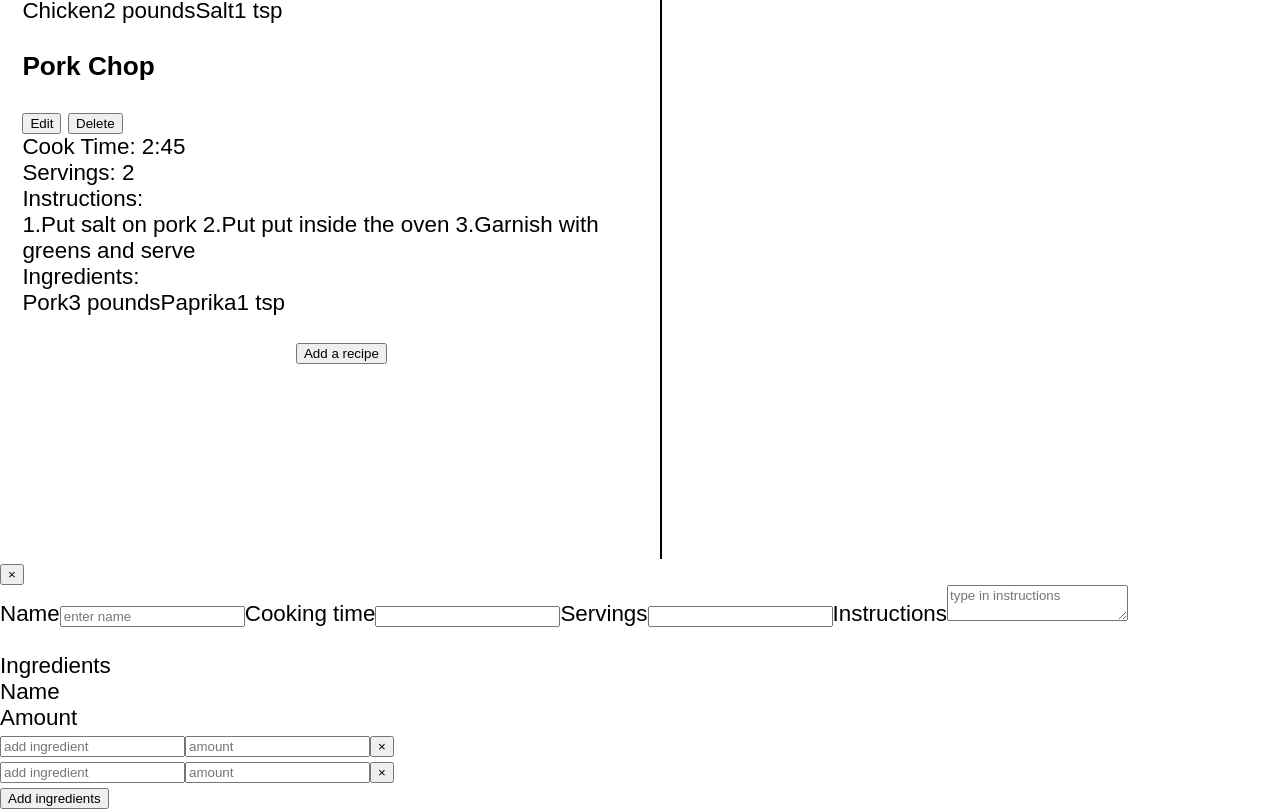
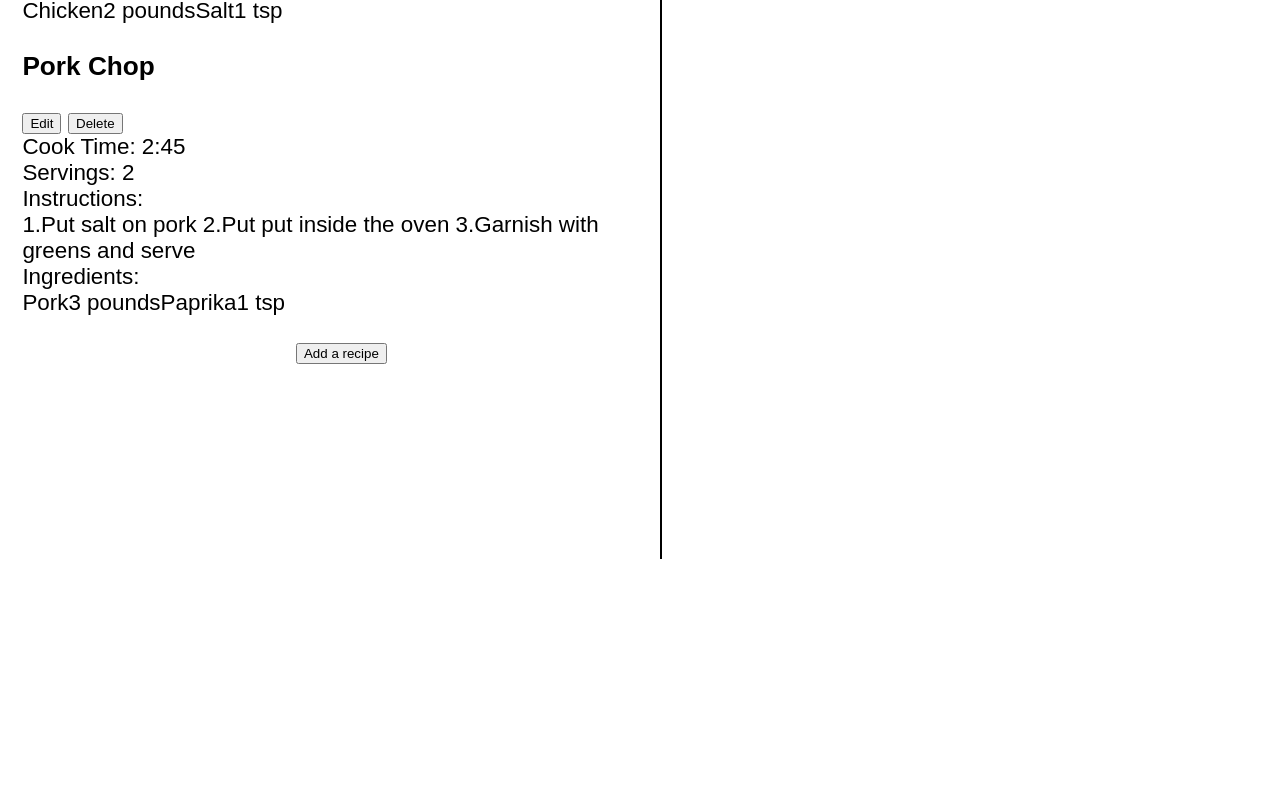
Before and after one commit to stephn2027/RMEtest, a React (Create React App) app: page / in a window 1280 px wide. Shown: the part 267-1076 px from the top of the page. After the commit the page ends 826 px from the top, so only its background shows below. Built offline with nearby package versions, Linux system fonts and the light colour scheme.

Commit message:
loadingmodulesbabel

```diff
--- a/src/components/App.js
+++ b/src/components/App.js
@@ -9,13 +9,18 @@ import "../css/app.css";
 export const RecipeContext = React.createContext();
 const LOCAL_STORAGE_KEY = 'cookingWithReact.App[recipes]';
 function App() {
-
+  const [selectedRecipeId,setSelectedRecipeId] = useState();
   const [recipes, setRecipes] = useState(sampleRecipes);
+  const selectedRecipe = recipes.find(recipe=>recipe.id === selectedRecipeId);
+  console.log(selectedRecipe);
 
   const recipeContextValue ={
     handleRecipeAdd,
     handleRecipeDelete,
+    handleRecipeSelect,
   };
+
+
 
   useEffect(()=>{
     const recipeKeyFromLocalStorage =  localStorage.getItem(LOCAL_STORAGE_KEY);
@@ -26,7 +31,10 @@ function App() {
     localStorage.setItem(LOCAL_STORAGE_KEY, JSON.stringify(recipes));
   },[recipes]);
 
+  function handleRecipeSelect(id){
+    setSelectedRecipeId(id);
 
+  }
 
 
 
@@ -54,7 +62,7 @@ function App() {
   return <>
   <RecipeContext.Provider value={recipeContextValue}>
       <RecipeList recipes={recipes} />
-      <RecipeEdit/>
+      {selectedRecipe && <RecipeEdit recipe = {selectedRecipe}/>}
   </RecipeContext.Provider>
   </>
 }
--- a/src/components/Recipe.js
+++ b/src/components/Recipe.js
@@ -2,14 +2,18 @@ import React,{ useContext } from "react";
 import IngredienstList from "./IngredientsList";
 import { RecipeContext } from "./App";
 export default function Recipe(props){
-     const {handleRecipeDelete} = useContext( RecipeContext );
+     const {handleRecipeDelete,handleRecipeSelect} = useContext( RecipeContext );
      const {id,name,cookTime,servings,instructions,ingredients}=props;
   return (
     <div className="recipe">
       <div className="recipe__header">
         <h3 className="recipe__title">{name}</h3>
         <div>
-          <button className="btn btn--primary mr-1">Edit</button>
+          <button
+          className="btn btn--primary mr-1"
+          onClick={()=>handleRecipeSelect(id)}
+          >Edit
+          </button>
           <button
           className="btn btn--danger"
           onClick={()=>handleRecipeDelete(id)}
--- a/src/components/RecipeEdit.js
+++ b/src/components/RecipeEdit.js
@@ -1,36 +1,77 @@
 import React from "react";
 import RecipeEditIngredient from "./RecipeEditIngredient";
-export default function RecipeEdit() {
+
+export default function RecipeEdit({recipe}) {
   return (
     <div className="recipe-edit">
-      <div>
-        <button>&times;</button>
+      <div className="recipe-edit__remove-button-container">
+        <button className="btn recipe-edit__remove-button">&times;</button>
       </div>
-      <div className="recipe-edit__grid-container">
-          <label htmlFor="name">Name</label>
-          <input type="text" name="name" id="name" placeholder="enter name"/>
-          <label htmlFor="cookTime">Cooking time</label>
-          <input type="number" name="cookTime" id="cookTime" placeholder=""/>
-          <label htmlFor="servings">Servings</label>
-          <input type="number" name="servings" id="servings" min="1"/>
-          <label htmlFor="instructions">Instructions</label>
-          <textarea type="text" name="instructions" id="instructions" placeholder="type in instructions"/>
+      <div className="recipe-edit__details-grid">
+        <label className="recipe-edit__label" htmlFor="name">
+          Name
+        </label>
+        <input
+          type="text"
+          name="name"
+          id="name"
+          className="recipe-edit__input"
+          value={recipe.name}
+        />
+        <label htmlFor="cookTime" className="recipe-edit__label">
+          Cooking time
+        </label>
+        <input
+          type="text"
+          name="cookTime"
+          id="cookTime"
+          className="recipe-edit__input"
+          value={recipe.cookTime}
+        />
+        <label htmlFor="servings" className="recipe-edit__label">
+          Servings
+        </label>
+        <input
+          type="number"
+          name="servings"
+          id="servings"
+          min="1"
+          className="recipe-edit__input"
+          value={recipe.servings}
+        />
+        <label htmlFor="instructions" className="recipe-edit__label">
+          Instructions
+        </label>
+        <textarea
+          type="text"
+          name="instructions"
+          id="instructions"
+          className="recipe-edit__input"
+          value={recipe.instructions}
+        />
       </div>
       <br />
-      <div>
-          <label>Ingredients</label>
-          <div>
-              <div>Name</div>
-              <div>Amount</div>
-              <div></div>
-          </div>
-            {/* Ingredient Component */}
-            <RecipeEditIngredient/>
-            <RecipeEditIngredient/>
-          <div>
-              <button>Add ingredients</button>
-          </div>
+
+      <label className="recipe-edit__label">Ingredients</label>
+
+      <div className="recipe-edit__ingredient-grid">
+        <div>Name</div>
+        <div>Amount</div>
+        <div></div>
+
+        {recipe.ingredients.map(ingredient=>{
+          return <RecipeEditIngredient
+          key={ingredient.id}
+          ingredient = {ingredient}
+          />
+
+        })}
+
+
       </div>
+        <div className="recipe-edit__add-ingredients-btn-container">
+          <button className="btn btn--primary">Add ingredients</button>
+        </div>
     </div>
   );
 }
--- a/src/components/RecipeEditIngredient.js
+++ b/src/components/RecipeEditIngredient.js
@@ -1,15 +1,15 @@
 import React from "react";
 
-export default function RecipeEditIngredient() {
+export default function RecipeEditIngredient({ingredient}) {
   return (
-    <div className="recipe-edit__ingredient">
-      <div>
-        <input type="text" name="" id="" placeholder="add ingredient" />
-        <input type="text" name="" id="" placeholder="amount" />
-        <button>&times;</button>
-      </div>
+
+      <>
+        <input type="text" className="recipe-edit__input" value={ingredient.name}/>
+        <input type="text" className="recipe-edit__input" value={ingredient.amount}/>
+        <button className="btn btn--danger">&times;</button>
+      </>
 
 
-    </div>
+
   );
 }
--- a/src/css/buttons.css
+++ b/src/css/buttons.css
@@ -16,6 +16,7 @@ cursor: pointer;
     background-color: hsl(200, 100%, 35%);
 }
 .btn--danger{
+    text-align: center;
     color: whitesmoke;
     background-color: hsl(0, 100%, 50%);
    }
```
Also changed, not shown: src/css/recipe-edit.css (+63 -0 lines).
